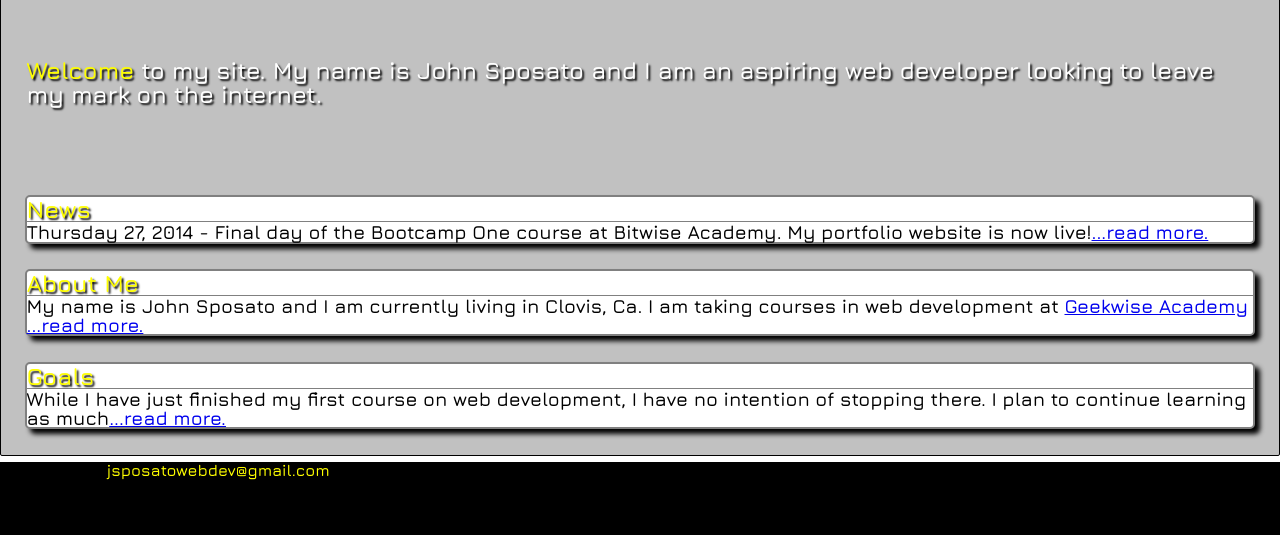
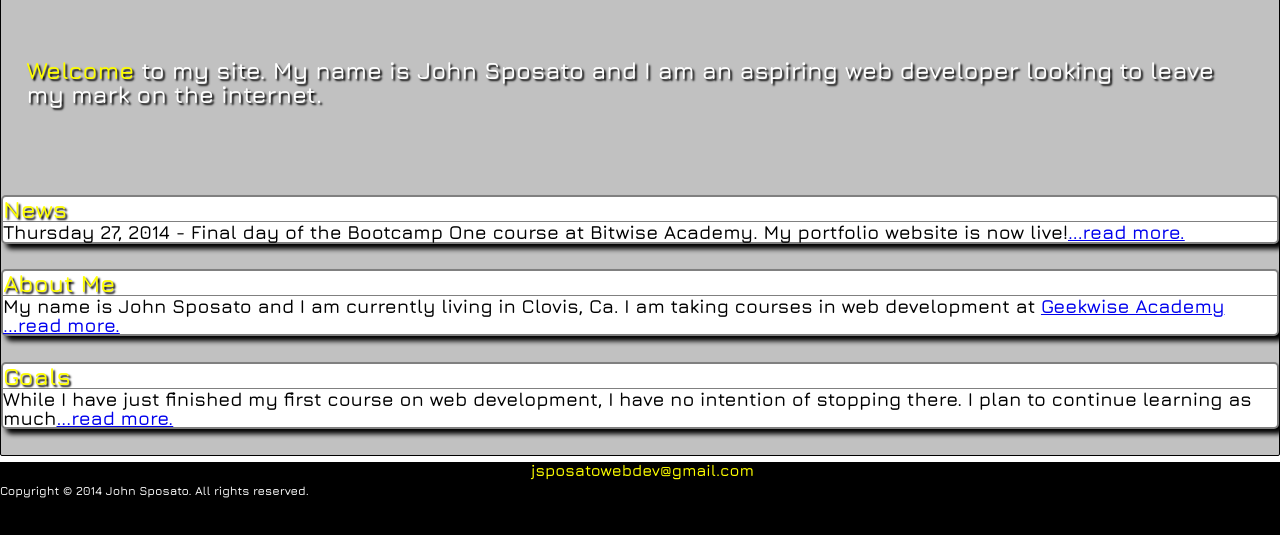
Before and after one commit to jantspo/portfolio, a plain HTML site: page index.html in a window 1280 px wide. Shown: the part 265-800 px from the top of the page. Drawn offline with nearby package versions, Linux system fonts and the light colour scheme; a web font is replaced by a local one.

Commit message:
messing around

```diff
--- a/index.html
+++ b/index.html
@@ -43,8 +43,9 @@
     </main>
     <footer>
       <div id="contact">
-        <p>Contact: <a title="email" href="mailto:jsposatowebdev@gmail.com" target="_blank">jsposatowebdev@gmail.com</a></p>
+        <p><a title="email" href="mailto:jsposatowebdev@gmail.com" target="_blank">jsposatowebdev@gmail.com</a></p>
       </div>
+       <p>Copyright &copy; 2014 John Sposato. All rights reserved.<p>
     </footer>
   </div>
   <div class="clear"></div>
--- a/stylesheets/styles.css
+++ b/stylesheets/styles.css
@@ -2,6 +2,11 @@
    v2.0 | 20110126
    License: none (public domain)
 */
+*, *:before, *:after{
+	-webkit-box-sizing: border-box;
+	-moz-box-sizing: border-box;
+	box-sizing: border-box;
+}
 
 html, body, div, span, applet, object, iframe,
 h1, h2, h3, h4, h5, h6, p, blockquote, pre,
@@ -60,7 +65,6 @@ body{
 	background: white;
 	margin: auto;
 	border-radius: 5px;
-	box-shadow: 5px 5px 5px black;
 }
 
 header{
@@ -81,16 +85,16 @@ header h1 a{
 }
 
 nav{
-	height: 5%;
-	width: 100%;
+	height: auto;
+	width: auto;
 	background: white;
 }
 
 nav ul{
-	width: 100%;
+	width: auto;
 	margin: 0 auto;
 	text-align: center;
-	display: block;
+	display: inline;
 }
 
 nav ul li{
@@ -131,7 +135,6 @@ main{
 main article#indexPage{
 	height: auto;
 	width:auto;
-	height:auto;
 	margin: 0 2%;
 	padding:5% 0% 5% 0;
 }
@@ -144,6 +147,7 @@ main article{
 }
 
 main article p{
+	width: auto;
 	font-family: 'Jura', sans-serif;
 	font-size: 1.5em;
 	color: white;
@@ -161,7 +165,7 @@ main article p a#geekwiseLink{
 
 main aside{
 	height:auto;
-	width: 96%;
+	width: auto;
 	border:2px solid grey;
 	background: white;
 	box-shadow: 5px 5px 5px black;
@@ -189,7 +193,7 @@ footer{
 }
 
 footer div{
-	width: 100%;
+	width: auto;
 	margin: 6px 0 5px 5px;
 }
 
@@ -200,9 +204,11 @@ footer div p{
 	font-size:1em;
 	color:black;
 	background: black;
+	text-align: center;
 }
 
 footer div p a{
+	text-align: center;
 	color:yellow;
 	text-decoration: none;
 	padding:2px 5px 2px 5px;
@@ -215,3 +221,8 @@ footer div p a:hover{
 	box-shadow: 5px 5px 5px black;
 
 }
+
+footer > p{
+	font: .75em 'Jura', sans-serif;
+	color:white;
+}
```
